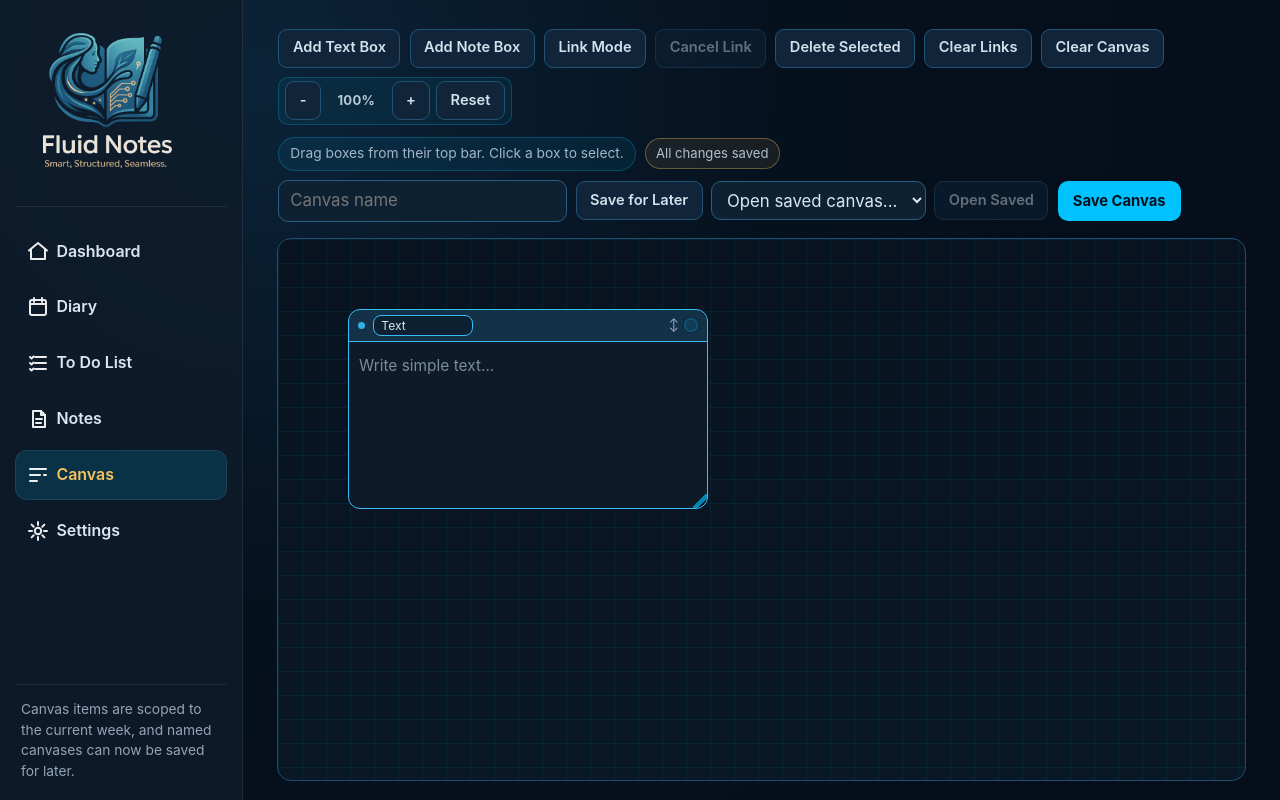
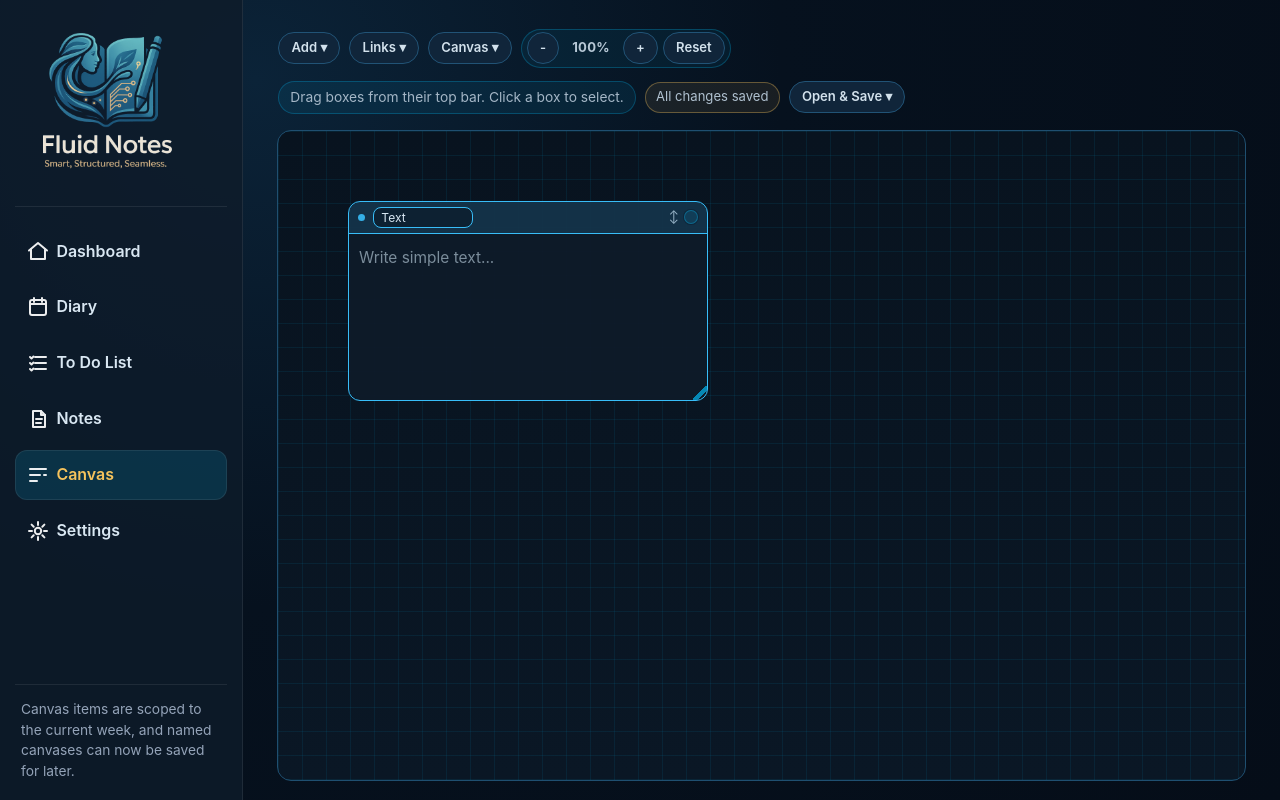
Before and after one commit to mcevoycd/calendar_project, a Django app: page /canvas/ in a window 1280 px wide. Run offline with Django 5.2, Linux system fonts and the light colour scheme; the visitor is signed in with stand-in values (Sample User, id 1); data comes from the database, SQL or seed files in the repository; data that the repository does not hold is empty.

Commit message:
Update: Canvas drop down menus implemented

```diff
--- a/dashboard/templates/dashboard/notes.html
+++ b/dashboard/templates/dashboard/notes.html
@@ -388,10 +388,63 @@
     }
 
     .saved-canvas-controls {
-      display: flex;
-      align-items: center;
-      gap: 0.5rem;
-      flex-wrap: wrap;
+      display: grid;
+      gap: 0.4rem;
+      min-width: 15rem;
+    }
+
+    .toolbar-menu {
+      position: relative;
+    }
+
+    .toolbar-menu summary {
+      list-style: none;
+    }
+
+    .toolbar-menu summary::-webkit-details-marker {
+      display: none;
+    }
+
+    .toolbar-menu-trigger {
+      gap: 0.4rem;
+    }
+
+    .toolbar-menu-panel {
+      position: absolute;
+      top: calc(100% + 0.4rem);
+      left: 0;
+      min-width: 12rem;
+      padding: 0.4rem;
+      display: grid;
+      gap: 0.35rem;
+      border-radius: 14px;
+      border: 1px solid rgba(0, 194, 255, 0.25);
+      background: rgba(8, 19, 31, 0.98);
+      box-shadow: 0 14px 32px rgba(0, 0, 0, 0.32);
+      z-index: 30;
+    }
+
+    .toolbar-menu-panel--right {
+      left: auto;
+      right: 0;
+      min-width: 16rem;
+    }
+
+    .toolbar-menu-panel .btn-canvas,
+    .toolbar-menu-panel .btn-save {
+      width: 100%;
+      justify-content: flex-start;
+    }
+
+    .saved-canvas-controls .canvas-name-input,
+    .saved-canvas-controls .canvas-save-select,
+    .saved-canvas-controls .btn-canvas,
+    .saved-canvas-controls .btn-save {
+      width: 100%;
+    }
+
+    .saved-canvas-controls .btn-save {
+      justify-content: center;
     }
 
     .canvas-name-input,
@@ -399,9 +452,11 @@
       border: 1px solid #2A5E82;
       background: #0D2132;
       color: #D8E7F2;
-      border-radius: 10px;
-      padding: 0.45rem 0.65rem;
-      min-height: 38px;
+      border-radius: 999px;
+      padding: 0.28rem 0.65rem;
+      min-height: 32px;
+      font-size: 0.78rem;
+      line-height: 1.2;
       outline: none;
     }
 
@@ -422,20 +477,21 @@
     .zoom-controls {
       display: inline-flex;
       align-items: center;
-      gap: 0.35rem;
-      padding: 0.2rem 0.35rem;
+      gap: 0.3rem;
+      padding: 0.16rem 0.3rem;
       border: 1px solid rgba(0, 194, 255, 0.25);
-      border-radius: 10px;
+      border-radius: 999px;
       background: rgba(0, 194, 255, 0.06);
     }
 
     .zoom-level {
-      min-width: 3.5rem;
+      min-width: 3.2rem;
       text-align: center;
       color: #B7C8D6;
       font-size: 0.78rem;
       font-weight: 700;
       letter-spacing: 0.02em;
+      line-height: 1.2;
     }
 
     .toolbar-info {
@@ -461,10 +517,16 @@
       border: 1px solid #215376;
       background: #10253A;
       color: #D2E1EC;
-      border-radius: 9px;
-      padding: 0.45rem 0.8rem;
+      border-radius: 999px;
+      padding: 0.28rem 0.72rem;
+      min-height: 32px;
+      display: inline-flex;
+      align-items: center;
+      justify-content: center;
       font-weight: 600;
-      font-size: 0.87rem;
+      font-size: 0.78rem;
+      line-height: 1.2;
+      white-space: nowrap;
     }
 
     .btn-canvas:hover {
@@ -487,10 +549,16 @@
       background: var(--accent-strong);
       color: #06111E;
       border: none;
-      border-radius: 10px;
-      padding: 0.52rem 0.9rem;
+      border-radius: 999px;
+      padding: 0.28rem 0.78rem;
+      min-height: 32px;
+      display: inline-flex;
+      align-items: center;
+      justify-content: center;
       font-weight: 700;
-      font-size: 0.88rem;
+      font-size: 0.78rem;
+      line-height: 1.2;
+      white-space: nowrap;
     }
 
     .btn-save:hover {
@@ -630,10 +698,10 @@
       border: 1px solid #2A5E82;
       background: #0D2132;
       color: #D8E7F2;
-      border-radius: 6px;
+      border-radius: 999px;
       font-size: 0.68rem;
       line-height: 1;
-      padding: 0.2rem 0.32rem;
+      padding: 0.2rem 0.38rem;
       cursor: pointer;
       min-width: 22px;
       text-align: center;
@@ -834,10 +902,10 @@
       border: 1px solid #2A5E82;
       background: #0D2132;
       color: #D8E7F2;
-      border-radius: 7px;
+      border-radius: 999px;
       font-size: 0.78rem;
       line-height: 1;
-      padding: 0.25rem 0.45rem;
+      padding: 0.25rem 0.5rem;
       cursor: pointer;
       min-width: 24px;
       text-align: center;
@@ -890,10 +958,10 @@
       border: 1px solid #2A5E82;
       background: #0D2132;
       color: #AFC0CF;
-      border-radius: 6px;
+      border-radius: 999px;
       font-size: 0.72rem;
       line-height: 1;
-      padding: 0.2rem 0.32rem;
+      padding: 0.2rem 0.38rem;
       cursor: pointer;
       flex-shrink: 0;
     }
@@ -978,8 +1046,8 @@
       border: 1px solid #2A5E82;
       background: #0D2132;
       color: #D7E6F2;
-      border-radius: 8px;
-      padding: 0.4rem 0.75rem;
+      border-radius: 999px;
+      padding: 0.42rem 0.82rem;
       cursor: pointer;
       font-size: 0.82rem;
       font-weight: 600;
@@ -1624,13 +1692,31 @@
 
           <div class="notes-toolbar">
             <div class="toolbar-left">
+              <details class="toolbar-menu">
+                <summary class="btn-canvas toolbar-menu-trigger">Add ▾</summary>
+                <div class="toolbar-menu-panel">
                   <button type="button" class="btn-canvas" id="add-box-btn">Add Text Box</button>
                   <button type="button" class="btn-canvas" id="add-note-box-btn">Add Note Box</button>
+                </div>
+              </details>
+
+              <details class="toolbar-menu">
+                <summary class="btn-canvas toolbar-menu-trigger">Links ▾</summary>
+                <div class="toolbar-menu-panel">
                   <button type="button" class="btn-canvas" id="link-mode-btn">Link Mode</button>
                   <button type="button" class="btn-canvas" id="cancel-link-btn" disabled>Cancel Link</button>
+                  <button type="button" class="btn-canvas" id="clear-links-btn">Clear Links</button>
+                </div>
+              </details>
+
+              <details class="toolbar-menu">
+                <summary class="btn-canvas toolbar-menu-trigger">Canvas ▾</summary>
+                <div class="toolbar-menu-panel">
                   <button type="button" class="btn-canvas" id="delete-box-btn">Delete Selected</button>
-              <button type="button" class="btn-canvas" id="clear-links-btn">Clear Links</button>
                   <button type="button" class="btn-canvas" id="clear-canvas-btn">Clear Canvas</button>
+                </div>
+              </details>
+
               <div class="zoom-controls" aria-label="Canvas zoom controls">
                 <button type="button" class="btn-canvas" id="zoom-out-btn" title="Zoom out">-</button>
                 <span class="zoom-level" id="zoom-level">100%</span>
@@ -1641,6 +1727,9 @@
             <div class="toolbar-right">
               <span class="toolbar-info" id="toolbar-info">Drag boxes from their top bar. Click a box to select.</span>
               <span class="autosave-status" id="autosave-status">Auto-save on</span>
+              <details class="toolbar-menu">
+                <summary class="btn-canvas toolbar-menu-trigger">Open &amp; Save ▾</summary>
+                <div class="toolbar-menu-panel toolbar-menu-panel--right">
                   <div class="saved-canvas-controls">
                     <input type="text" class="canvas-name-input" id="canvas-name-input" name="canvas_name" maxlength="120" placeholder="Canvas name" value="{{ current_canvas_name|default:'' }}">
                     <button type="button" class="btn-canvas" id="save-later-btn">Save for Later</button>
@@ -1651,8 +1740,10 @@
                       {% endfor %}
                     </select>
                     <button type="button" class="btn-canvas" id="open-saved-btn" {% if not saved_canvases %}disabled{% endif %}>Open Saved</button>
+                    <button type="submit" class="btn-save">Save Canvas</button>
                   </div>
-              <button type="submit" class="btn-save">Save Canvas</button>
+                </div>
+              </details>
             </div>
           </div>
 
@@ -1860,6 +1951,12 @@
         autoSaveStatus.style.color = isError ? '#FCA5A5' : '#AFC0CF';
       }
 
+      function closeToolbarMenus() {
+        document.querySelectorAll('.toolbar-menu[open]').forEach(function (menu) {
+          menu.removeAttribute('open');
+        });
+      }
+
       function markDirty() {
         lastEditAt = Date.now();
         if (!isDirty) {
@@ -3024,6 +3121,7 @@
       }
 
       addBoxBtn.addEventListener('click', function () {
+        closeToolbarMenus();
         const bounds = getSurfaceBounds();
         const x = Math.min(Math.max(40, 70 + (state.boxes.length % 5) * 26), bounds.width - 390);
         const y = Math.min(Math.max(40, 70 + (state.boxes.length % 5) * 26), bounds.height - 190);
@@ -3033,6 +3131,7 @@
 
       if (addNoteBoxBtn) {
         addNoteBoxBtn.addEventListener('click', function () {
+          closeToolbarMenus();
           const bounds = getSurfaceBounds();
           const x = Math.min(Math.max(40, 70 + (state.boxes.length % 5) * 26), bounds.width - 390);
           const y = Math.min(Math.max(40, 70 + (state.boxes.length % 5) * 26), bounds.height - 190);
@@ -3042,6 +3141,7 @@
       }
 
       linkModeBtn.addEventListener('click', function () {
+        closeToolbarMenus();
         linkMode = !linkMode;
         linkModeBtn.classList.toggle('active', linkMode);
         if (linkMode) {
@@ -3058,6 +3158,7 @@
       });
 
       cancelLinkBtn.addEventListener('click', function () {
+        closeToolbarMenus();
         if (!linkMode) {
           return;
         }
@@ -3067,6 +3168,7 @@
       });
 
       deleteBoxBtn.addEventListener('click', function () {
+        closeToolbarMenus();
         if (!selectedBoxId) {
           updateToolbarInfo('Select a box first, then use Delete Selected.');
           return;
@@ -3078,6 +3180,7 @@
       });
 
       clearLinksBtn.addEventListener('click', function () {
+        closeToolbarMenus();
         state.links = [];
         markDirty();
         cancelPendingLink();
@@ -3087,6 +3190,7 @@
 
       if (saveLaterBtn) {
         saveLaterBtn.addEventListener('click', function () {
+          closeToolbarMenus();
           const currentName = String((canvasNameInput ? canvasNameInput.value : state.canvas_name) || '').trim().slice(0, 120) || 'Untitled canvas';
           state.canvas_name = currentName;
           if (canvasNameInput) {
@@ -3102,6 +3206,7 @@
 
       if (openSavedBtn) {
         openSavedBtn.addEventListener('click', async function () {
+          closeToolbarMenus();
           if (!savedCanvasSelect || !savedCanvasSelect.value) {
             updateToolbarInfo('Choose a saved canvas first.');
             return;
@@ -3124,6 +3229,7 @@
 
       if (clearCanvasBtn) {
         clearCanvasBtn.addEventListener('click', async function () {
+          closeToolbarMenus();
           const confirmed = await showConfirmModal(
             'Clear the notes canvas for this week? Existing To Do items created from this canvas will be kept.',
             'Clear Canvas'
```
Lines whose indentation alone changed are shown as unchanged.
